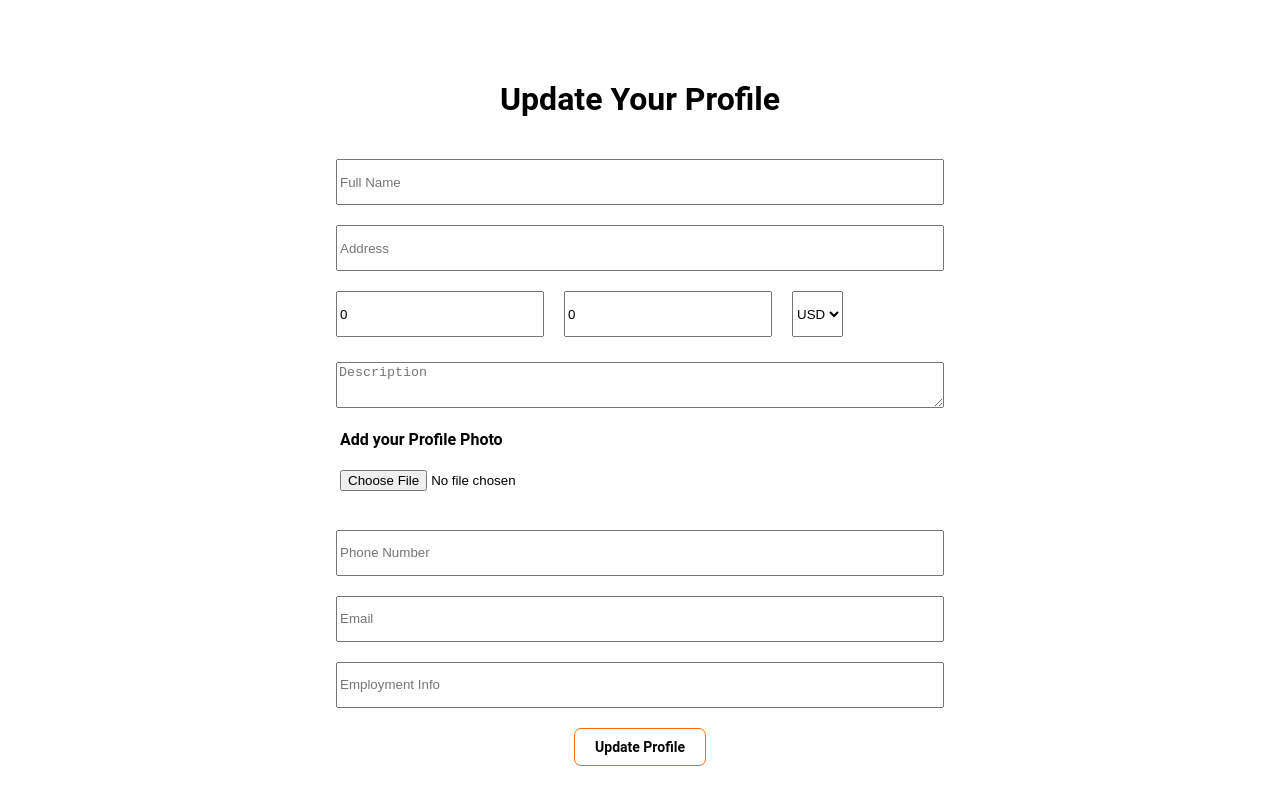
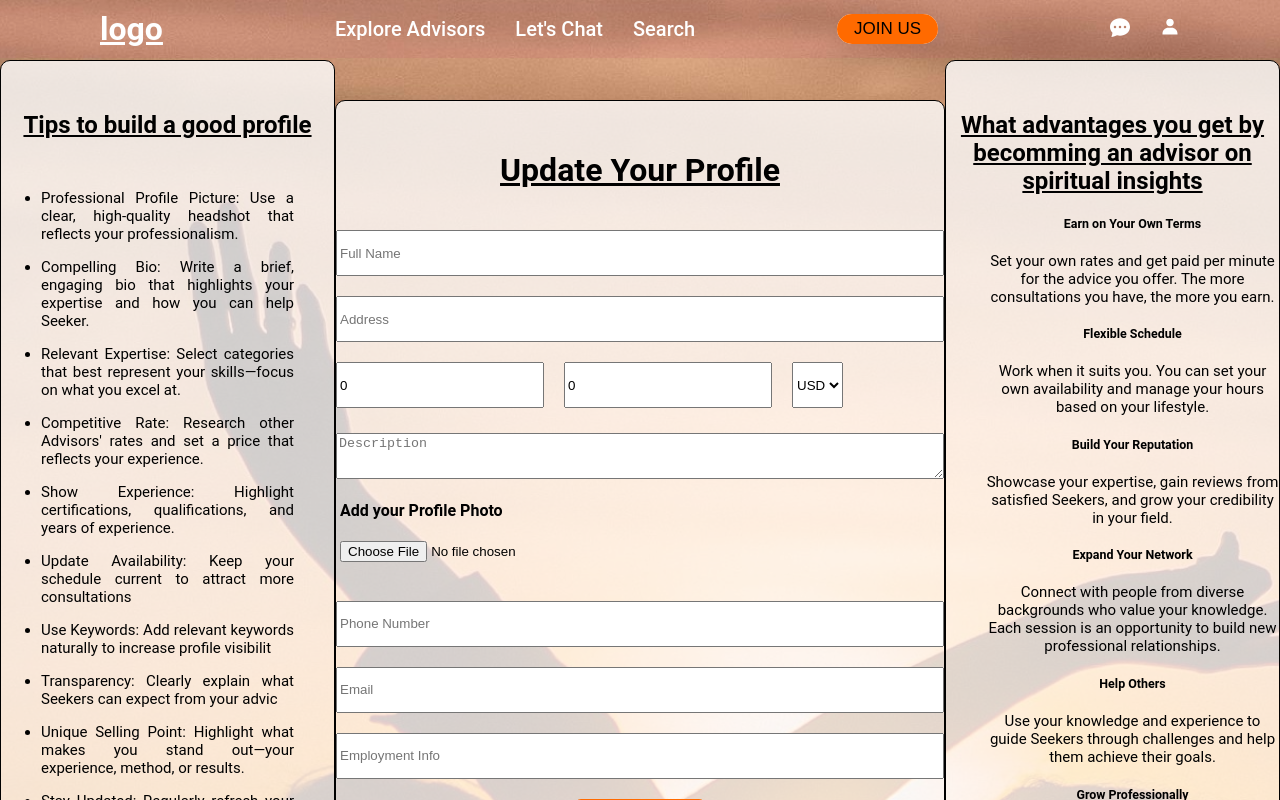
Before and after one commit to NeluniPriyangika/Advising_test, a React (Create React App) app in the folder client/: page /advisor-update-profile in a window 1280 px wide. Shown: the top 800 px of the page. Built offline with nearby package versions, Linux system fonts and the light colour scheme; no server answers; sample sign-in values are in the browser's storage.

Commit message:
mofidied the advisor profile update component

```diff
--- a/client/src/components/advisorUpdateProfile/AdvisorUpdateProfile.jsx
+++ b/client/src/components/advisorUpdateProfile/AdvisorUpdateProfile.jsx
@@ -1,6 +1,8 @@
 import React, { useState, useEffect } from 'react';
 import "./advisorUpdateProfile.css";
 import { useNavigate } from 'react-router-dom';
+import Navbar from '../navbar/Navbar';
+import Footer from '../footer/Footer';
 
 const AdvisorUpdateProfile = () => {
   const [profileData, setProfileData] = useState({
@@ -92,8 +94,26 @@ const AdvisorUpdateProfile = () => {
   };
 
   return (
-    <form className='advisor-profile-update-container' onSubmit={handleSubmit}>
-      <h1 className='advisor-profile-update-tittle'>Update Your Profile</h1>
+    <div className='advisor-profile-update-main'>
+      <Navbar />
+      <div className='advisor-profile-update-container'>
+        <div className='advisor-profile-update-tipstobuildprofile'>
+          <h2 className='advisor-profile-update-tipstobuildprofile-tittle'>Tips to build a good profile</h2>
+          <ul className='advisor-profile-update-tipstobuildprofile-list'>
+            <li className='advisor-profile-update-tipstobuildprofile-list-item'>Professional Profile Picture: Use a clear, high-quality headshot that reflects your professionalism.</li>
+            <li className='advisor-profile-update-tipstobuildprofile-list-item'>Compelling Bio: Write a brief, engaging bio that highlights your expertise and how you can help Seeker.</li>
+            <li className='advisor-profile-update-tipstobuildprofile-list-item'>Relevant Expertise: Select categories that best represent your skills—focus on what you excel at.</li>
+            <li className='advisor-profile-update-tipstobuildprofile-list-item'>Competitive Rate: Research other Advisors' rates and set a price that reflects your experience.</li>
+            <li className='advisor-profile-update-tipstobuildprofile-list-item'>Show Experience: Highlight certifications, qualifications, and years of experience.</li>
+            <li className='advisor-profile-update-tipstobuildprofile-list-item'>Update Availability: Keep your schedule current to attract more consultations</li>
+            <li className='advisor-profile-update-tipstobuildprofile-list-item'>Use Keywords: Add relevant keywords naturally to increase profile visibilit</li>
+            <li className='advisor-profile-update-tipstobuildprofile-list-item'>Transparency: Clearly explain what Seekers can expect from your advic</li>
+            <li className='advisor-profile-update-tipstobuildprofile-list-item'>Unique Selling Point: Highlight what makes you stand out—your experience, method, or results.</li>
+            <li className='advisor-profile-update-tipstobuildprofile-list-item'>Stay Updated: Regularly refresh your profile with new achievements and experiences.</li>
+          </ul>
+        </div>
+        <form className="advisor-profile-update-form-container" onSubmit={handleSubmit}>
+          <h1 className='advisor-profile-update-form-tittle'>Update Your Profile</h1>
           <input
             type="text"
             name="fullName"
@@ -182,6 +202,42 @@ const AdvisorUpdateProfile = () => {
           />
           <button  className='profileUpdatebutton' type="submit">Update Profile</button>
         </form>
+        <div className='advisor-profile-update-advantagesasAdvisor'>
+          <h2 className='advisor-profile-update-advantagesasAdvisor-tittle'>What advantages you get by becomming an advisor on spiritual insights</h2>
+          <ul className='advisor-profile-update-advantagesasAdvisor-tittle-list'>
+            <li className='advisor-profile-update-advantagesasAdvisor-tittle-list-item'>
+              <h5>Earn on Your Own Terms</h5>
+              <p>Set your own rates and get paid per minute for the advice you offer. The more consultations you have, the more you earn. </p>
+            </li>
+            <li className='advisor-profile-update-advantagesasAdvisor-tittle-list-item'>
+              <h5>Flexible Schedule</h5>
+              <p>Work when it suits you. You can set your own availability and manage your hours based on your lifestyle. </p>
+            </li>
+            <li className='advisor-profile-update-advantagesasAdvisor-tittle-list-item'>
+              <h5>Build Your Reputation</h5>
+              <p>Showcase your expertise, gain reviews from satisfied Seekers, and grow your credibility in your field. </p>
+            </li>
+            <li className='advisor-profile-update-advantagesasAdvisor-tittle-list-item'>
+              <h5>Expand Your Network</h5>
+              <p>Connect with people from diverse backgrounds who value your knowledge. Each session is an opportunity to build new professional relationships. </p>
+            </li>
+            <li className='advisor-profile-update-advantagesasAdvisor-tittle-list-item'>
+              <h5>Help Others</h5>
+              <p>Use your knowledge and experience to guide Seekers through challenges and help them achieve their goals.  </p>
+            </li>
+            <li className='advisor-profile-update-advantagesasAdvisor-tittle-list-item'>
+              <h5>Grow Professionally</h5>
+              <p>Advising others often enhances your own skills and understanding, making you better at your profession while helping. </p>
+            </li>
+            <li className='advisor-profile-update-advantagesasAdvisor-tittle-list-item'>
+              <h5>Global Reach</h5>
+              <p>Work with clients from around the world. There are no geographical limitations, allowing you to expand your influence glob.</p>
+            </li>
+          </ul>
+        </div>
+      </div>
+      <Footer />
+    </div>
   );
 };
 
--- a/client/src/components/advisorUpdateProfile/advisorUpdateProfile.css
+++ b/client/src/components/advisorUpdateProfile/advisorUpdateProfile.css
@@ -1,14 +1,90 @@
+.advisor-profile-update-main{
+    display:flex;
+    flex-direction: column;
+    align-items: center;
+    background:  linear-gradient(
+      rgba(255, 217, 0, 0),
+      rgba(255, 217, 0, 0)
+    ),  url("../../assets/registerpageBG.jpg") no-repeat;
+    min-height: 150vh;
+    background-size: cover;
+    background-position:center;
+}
+
 .advisor-profile-update-container{
+  display: flex;
+  flex-direction: row;
+  width: 100%;
+  justify-content: space-between;
+}
+
+.advisor-profile-update-tipstobuildprofile{
+  background: rgba(255, 255, 255, 0.8);
+  width: 400px;
+  margin-top: 60px;
+  display: flex;
+  flex-direction: column;
+  align-items: center;
+  border: 1px solid rgb(0, 0, 0);
+  border-radius: 10px;
+}
+
+.advisor-profile-update-tipstobuildprofile-tittle{
+  margin-top: 50px;
+  text-decoration: underline;
+
+}
+
+.advisor-profile-update-tipstobuildprofile-list{
+  text-align: justify;
+  margin-right: 40px;
+  font-size: 15px;
+  margin-top: 30px;
+
+}
+
+.advisor-profile-update-tipstobuildprofile-list-item{
+  margin-bottom: 15px;
+}
+
+.advisor-profile-update-advantagesasAdvisor{
+  background: rgba(255, 255, 255, 0.8);
+  width: 400px;
+  margin-top: 60px;
+  text-align: center;
+  border: 1px solid rgb(0, 0, 0);
+  border-radius: 10px;
+}
+
+.advisor-profile-update-advantagesasAdvisor-tittle{
+  margin-top: 50px;
+  text-decoration: underline;
+}
+
+.advisor-profile-update-advantagesasAdvisor-tittle-list-item{
+  list-style-type:none;
+  font-size: 15px;
+}
+
+.advisor-profile-update-form-container{
+    background: rgba(255, 255, 255, 0.8);
+    margin-top: 100px;
+    width: 650px;
+    height: 800px ;
+    margin-bottom: 50px;
     display: flex;
     flex-direction: column;
     align-items: center;
+    border: 1px solid rgb(0, 0, 0);
+    border-radius: 10px;
 }
 
-.advisor-profile-update-tittle{
-    margin-top: 80px;
+.advisor-profile-update-form-tittle{
+    margin-top: 50px;
+    text-decoration: underline;
 }
 
-.advisor-profile-update-container input{
+.advisor-profile-update-form-container input{
     display: flex;
     flex-direction: row;
     align-items: center;
@@ -43,7 +119,7 @@
 
 .profileUpdatebutton {
     margin-top: 20px;
-    position: relative;
+    position:relative;
     padding: 10px 20px;
     border-radius: 7px;
     border: 1px solid rgb(255, 106, 0);
--- a/client/src/components/footer/footer.css
+++ b/client/src/components/footer/footer.css
@@ -1,6 +1,7 @@
 .footer-section {
     padding: 2.5rem 0;
     background-color: #232323;
+    width: 100%;
 
 }
 
--- a/client/src/components/navbar/navbar.css
+++ b/client/src/components/navbar/navbar.css
@@ -5,7 +5,7 @@
     width: 100%;
     padding: 10px 0px;
     background: rgba(206, 60, 118, 0.1);
-    transition: background-color 0.3s ease;
+    transition: background-color 0.1s ease;
     display: flex;
     justify-content: space-between;
     align-items: center;
@@ -54,7 +54,6 @@
     width: 100%;
 }
 
-/* From Uiverse.io by cssbuttons-io */
 .joinusButton {
     position: relative;
     font-size: 17px;
--- a/client/src/components/seekerUpdateProfile/SeekerUpdateProfile.jsx
+++ b/client/src/components/seekerUpdateProfile/SeekerUpdateProfile.jsx
@@ -73,6 +73,8 @@ const SeekerUpdateProfile = () => {
   };
 
   return (
+    <div>
+      <div></div>
       <form onSubmit={handleSubmit}>
         <input
           type="text"
@@ -111,6 +113,7 @@ const SeekerUpdateProfile = () => {
         />
         <button type="submit">Update Profile</button>
       </form>
+    </div>
   );
 };
 
```
Lines whose indentation alone changed are shown as unchanged.
